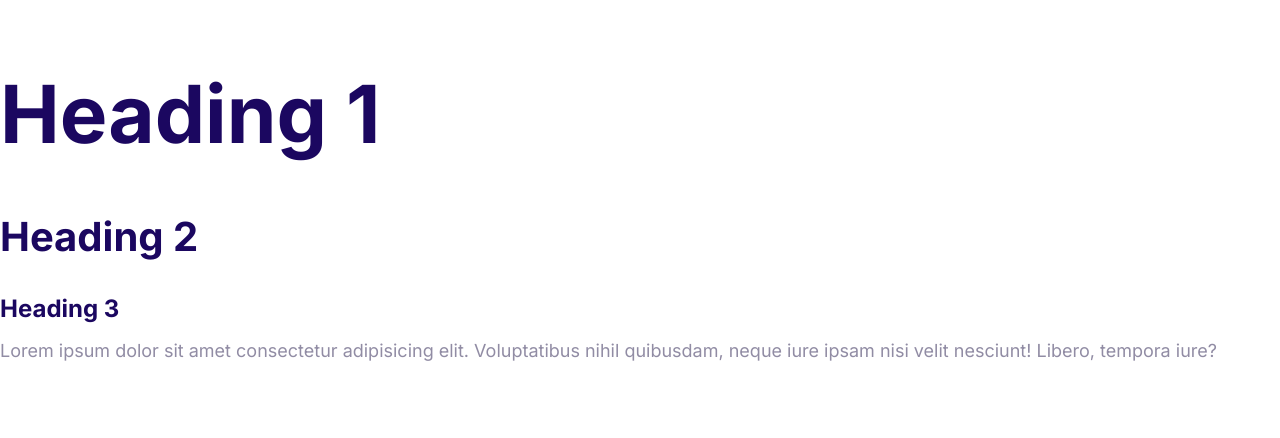
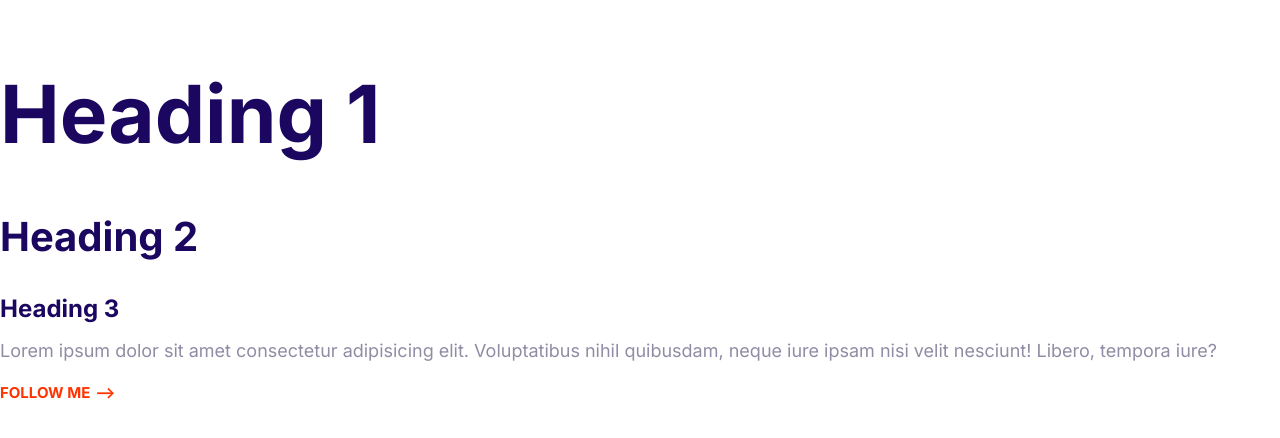
Before and after one commit to xkolumber/moshify, a plain HTML site: page index.html in a window 1280 px wide. Drawn offline with Linux system fonts and the light colour scheme.

Commit message:
Build the arrow link component

```diff
--- a/css/styles.css
+++ b/css/styles.css
@@ -1,3 +1,4 @@
+/*Typography*/
 :root{
     --color-primary:#2584ff;
     --color-secondary:#00d9ff;
@@ -32,6 +33,7 @@ p{
     margin-top: 0;
 }
 
+
 @media screen and (min-width: 1024px){
     body{
         font-size: 1.8rem;
@@ -46,3 +48,23 @@ p{
         font-size: 2.4rem;
     }
 }
+
+.link-arrow{
+    color: var(--color-accent);
+    text-transform: uppercase;
+    font-size: 2rem;
+    font-weight: bold;
+}
+.link-arrow::after{
+    content:'-->';
+    margin-left: 5px;
+    transition: margin 0.15s;
+}
+.link-arrow:hover::after{
+    margin-left: 10px;
+}
+@media screen and (min-width: 1024px){
+    .link-arrow{
+        font-size: 1.5rem;
+    }
+}
--- a/index.html
+++ b/index.html
@@ -22,5 +22,6 @@
       nihil quibusdam, neque iure ipsam nisi velit nesciunt! Libero, tempora
       iure?
     </p>
+    <div class="link-arrow">Follow me</div>
   </body>
 </html>
```
Also changed, not shown: components/links.html (added).
